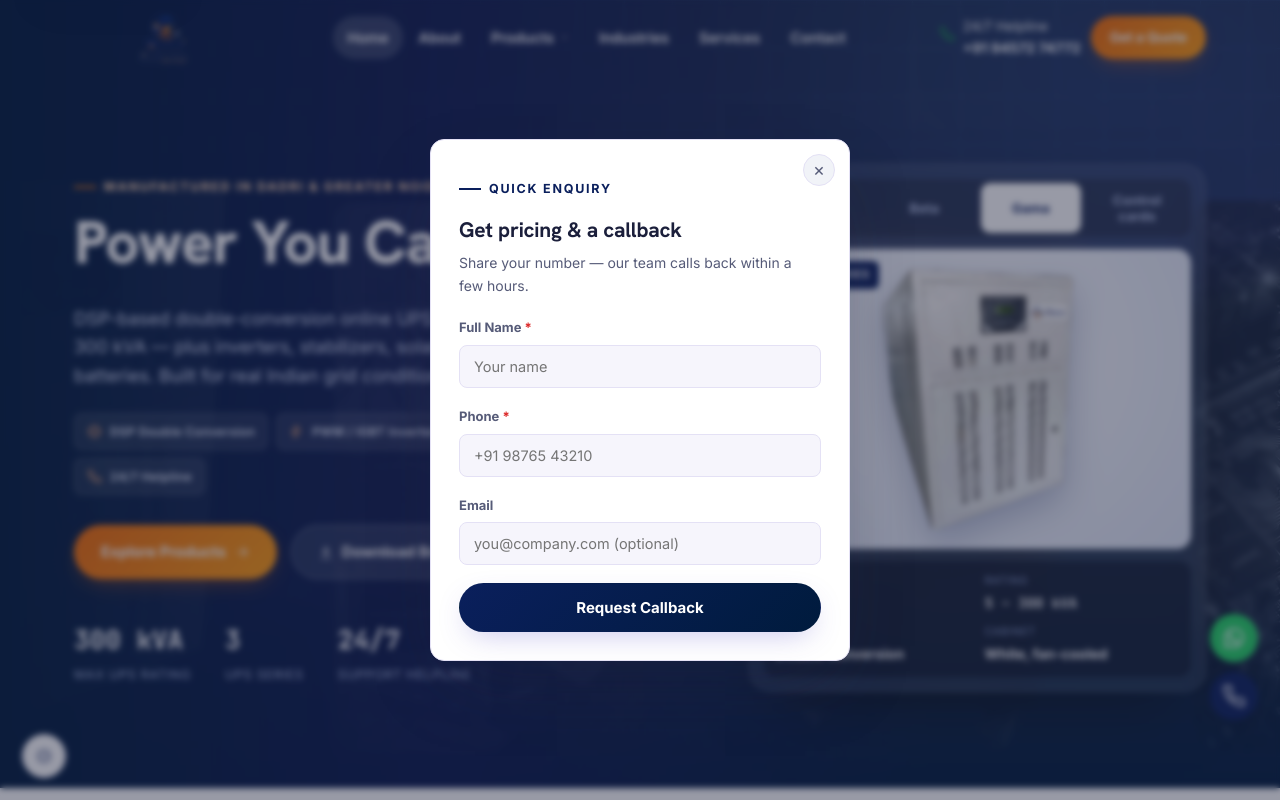
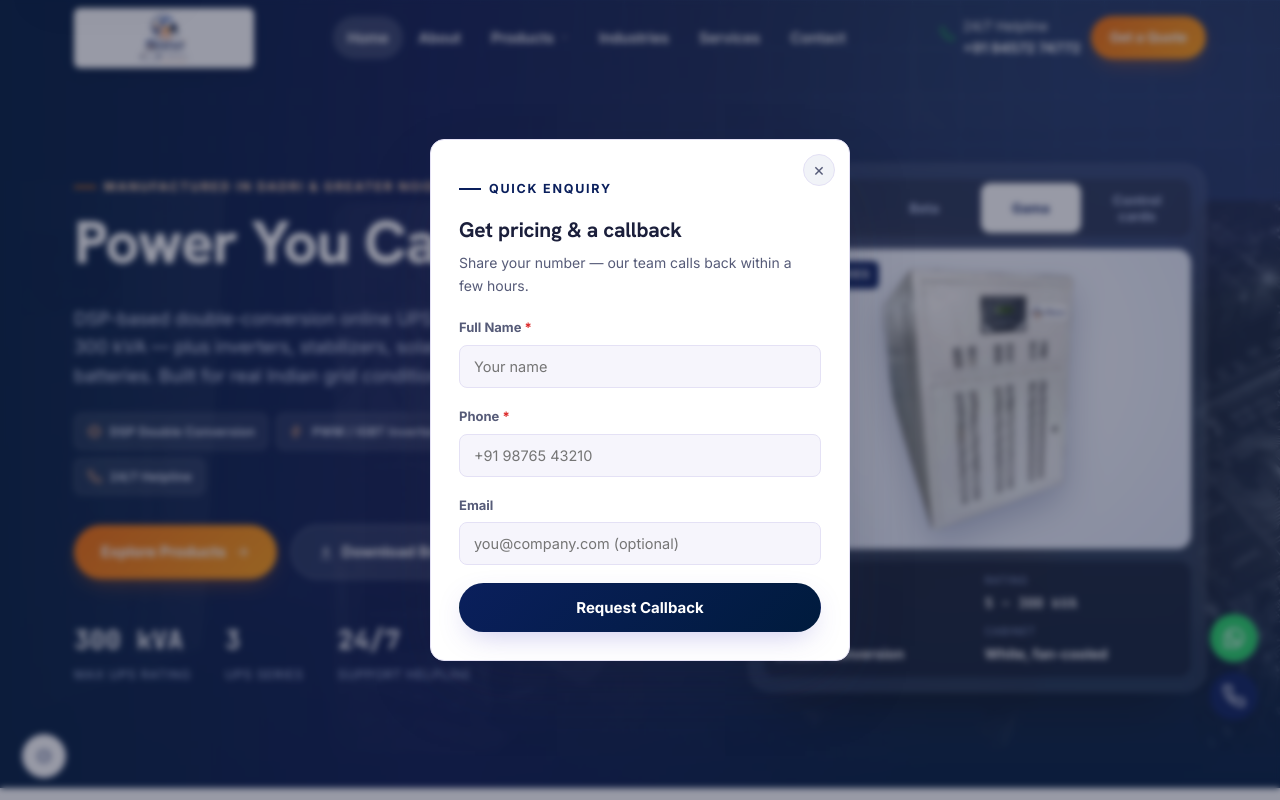
Before and after one commit to Anand78402/shivi-electronics-website, a plain HTML site: page index.html in a window 1280 px wide. Shown: the top 800 px of the page. Drawn offline with nearby package versions, Linux system fonts and the light colour scheme.

Commit message:
Header: show logo on a white plate while the header is transparent over the hero

```diff
--- a/assets/css/site.css
+++ b/assets/css/site.css
@@ -150,6 +150,9 @@ body:has(.hm-hero, .sub-hero) .site-header:not(.is-scrolled) .header-phone,
 body:has(.hm-hero, .sub-hero) .site-header:not(.is-scrolled) .header-phone strong { color: #fff; }
 body:has(.hm-hero, .sub-hero) .site-header:not(.is-scrolled) .nav-toggle { background: rgba(255, 255, 255, .14); border-color: rgba(255, 255, 255, .45); color: #fff; }
 
+/* the logo is a transparent dark-navy PNG, so seat it on a white plate over the dark hero */
+body:has(.hm-hero, .sub-hero) .site-header:not(.is-scrolled) .brand-mark img { background: #fff; box-shadow: 0 6px 18px -8px rgba(6, 15, 36, .5); }
+
 /* once the page scrolls, go back to a solid readable bar */
 body:has(.hm-hero, .sub-hero) .site-header.is-scrolled {
   background: rgba(255, 255, 255, .94);
```
